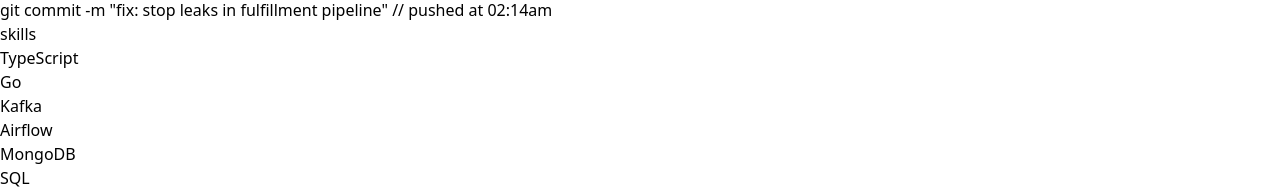
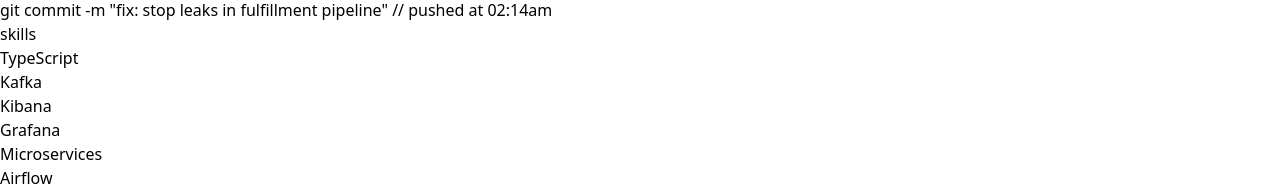
Before and after one commit to TanishqAgarwal/portfoliioSite, a React (Vite) app: page / in a window 1280 px wide. Shown: the part 746-940 px from the top of the page. Built offline with nearby package versions, Linux system fonts and the light colour scheme.

Commit message:
Update Portfolio.jsx

```diff
--- a/src/Portfolio.jsx
+++ b/src/Portfolio.jsx
@@ -251,13 +251,15 @@
               <div className="mt-3 grid grid-cols-2 gap-2">
                 {[
                   "TypeScript",
-                  "Go",
                   "Kafka",
+                  "Kibana",
+                  "Grafana",
+                  "Microservices",
                   "Airflow",
                   "MongoDB",
                   "SQL",
                   "C/C++",
-                  "Microservices",
+                  "Go",
                 ].map((s) => (
                   <div key={s} className="px-2 py-1 bg-slate-900/30 rounded text-sm text-slate-200">
                     {s}
```
